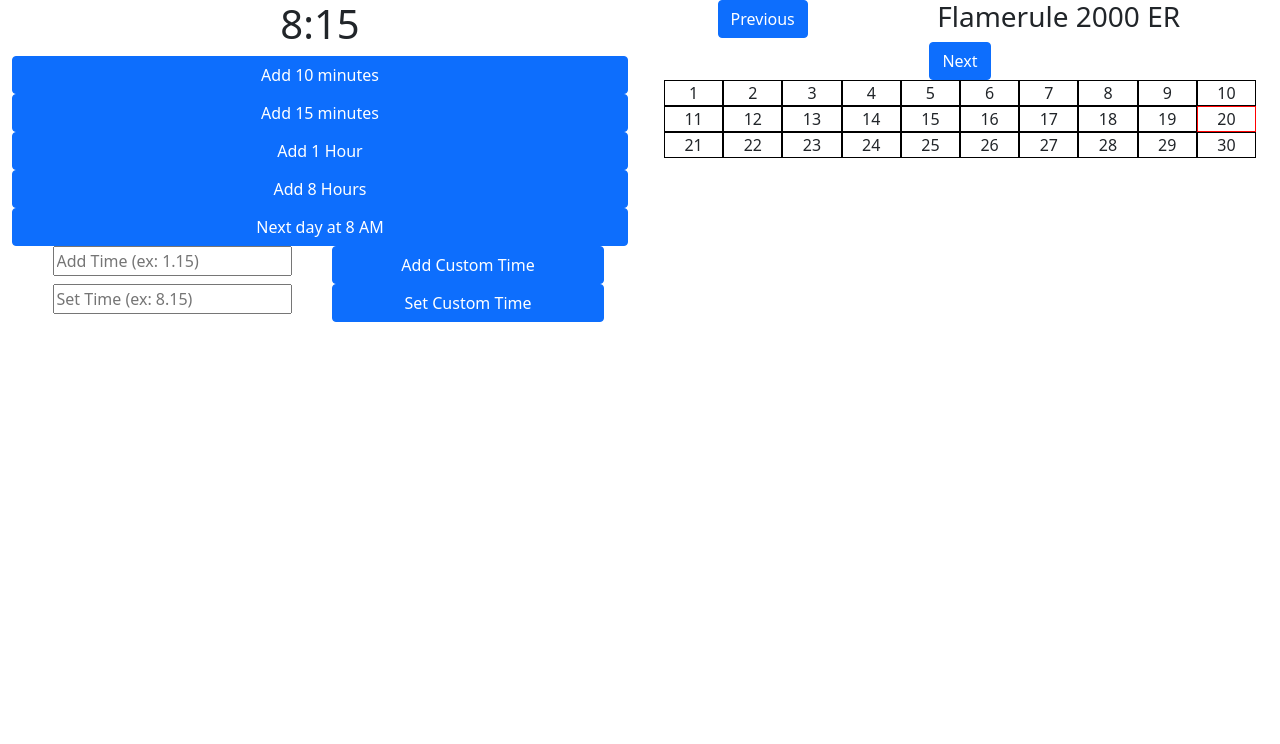
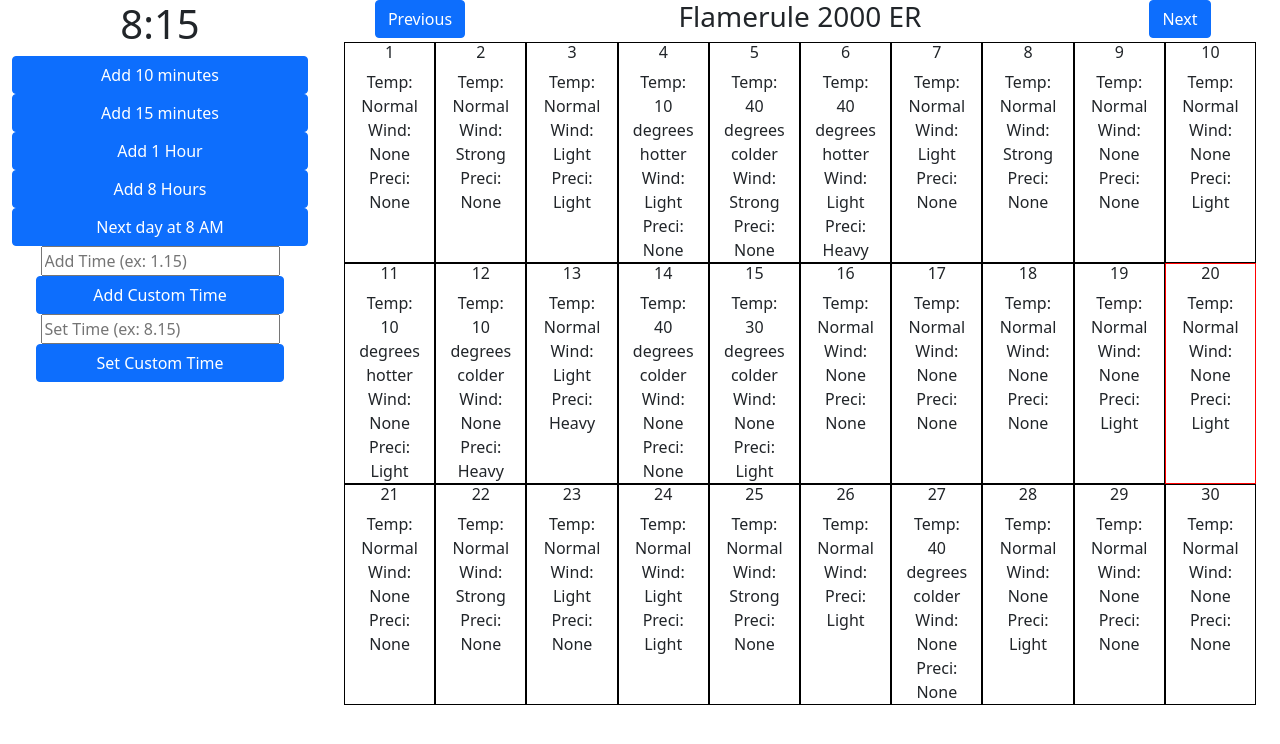
Before and after one commit to bkfiya/TTRPGUtility, a React (Create React App) app in the folder client/: page / in a window 1280 px wide. Shown: the top 744 px of the page. Built offline with nearby package versions, Linux system fonts and the light colour scheme.

Commit message:
temperature calculating

```diff
--- a/client/src/components/dm-screen.jsx
+++ b/client/src/components/dm-screen.jsx
@@ -17,10 +17,10 @@ export default class DMScreen extends Component {
     render() {
         return <Container fluid>
             <Row>
-            <Col><FantasyClock addDay={this.addDay} /></Col>
+            <Col xs="3"><FantasyClock addDay={this.addDay} /></Col>
             <Col><FantasyCalendar ref={this.fantasyCalendarRef} /></Col>
             </Row>
-      </Container>
+        </Container>
     }
 
     addDay() {
--- a/client/src/components/fantasy-calendar.jsx
+++ b/client/src/components/fantasy-calendar.jsx
@@ -3,9 +3,11 @@ import Row from 'react-bootstrap/Row';
 import Col from 'react-bootstrap/Col';
 import Button from 'react-bootstrap/Button';
 import { Component } from 'react';
+import WeatherService from '../services/weather-service';
 
 export default class FantasyCalendar extends Component {
     //I recognize this won't generate a perfect calendar that accounts for different days in months, and leap years, but I built it for what i needed first and figured i'd evolve as i go
+    weatherService = new WeatherService();
 
     data = {
         configuration: {
@@ -93,7 +95,12 @@ export default class FantasyCalendar extends Component {
 
         for (let i = 0; i < this.data.configuration.daysInWeek; i++) {
             let className = currentDay === startOfWeekNumber ? 'current-day' : 'calendar-day';
-            week.push(<Col className={className} key={`Day${startOfWeekNumber}`}>{startOfWeekNumber}</Col>)
+            week.push(<Col className={className} key={`Day${startOfWeekNumber}`}>
+                <h6 className={"bold"}>{startOfWeekNumber}</h6>
+                <label>Temp: {this.weatherService.generateTemperature()}</label>
+                <label>Wind: {this.weatherService.generateWind()}</label>
+                <label>Preci: {this.weatherService.generatePrecipitation()}</label>
+            </Col>)
             startOfWeekNumber++;
         }
 
--- /dev/null
+++ b/client/src/services/dice-service.js
@@ -0,0 +1,17 @@
+export default class DiceService {
+
+    rollD20() {
+        return this.getRandomInt(1, 21);
+    }
+
+    rollD4() {
+        return this.getRandomInt(1, 5);
+    }
+
+    getRandomInt(min, max) {
+        min = Math.ceil(min);
+        max = Math.floor(max);
+        return Math.floor(Math.random() * (max - min) + min); //The maximum is exclusive and the minimum is inclusive
+    }
+
+}
--- /dev/null
+++ b/client/src/services/weather-service.js
@@ -0,0 +1,41 @@
+import DiceService from './dice-service';
+
+export default class WeatherService {
+
+    diceService = new DiceService();
+
+    generateTemperature() {
+        let d20 = this.diceService.rollD20();
+        let difference = this.diceService.rollD4() * 10;
+        if (d20 < 15) {
+            return 'Normal';
+        } else if (d20 < 18) {
+            return `${difference} degrees colder`;
+        } else if (d20 >= 18) {
+            return `${difference} degrees hotter`;
+        }
+    }
+
+    generateWind() {
+        let d20 = this.diceService.rollD20();
+        if (d20 < 13) {
+            return 'None';
+        } else if (d20 < 17) {
+            return 'Light';
+        } else if (d20 >= 18) {
+            return 'Strong';
+        }
+    }
+
+    generatePrecipitation() {
+        let d20 = this.diceService.rollD20();
+        if (d20 < 13) {
+            return 'None';
+        } else if (d20 < 17) {
+            return 'Light';
+        } else if (d20 >= 18) {
+            return 'Heavy';
+        }
+    }
+
+}
```
